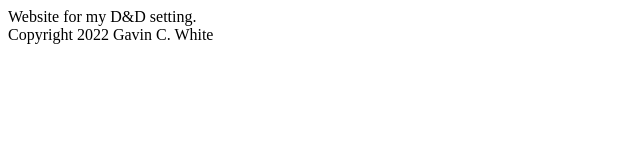
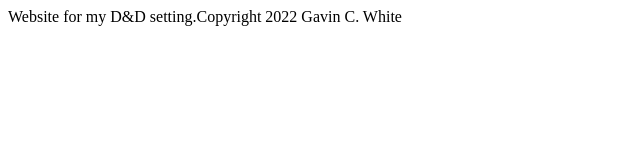
Before and after one commit to thesettingmyr/thesettingmyr.github.io, a plain HTML site: page index.html in a window 1280 px wide. Shown: the whole page, without its empty margins (0-640 px from the left). Drawn offline with Linux system fonts and the light colour scheme.

Commit message:
more work on header

```diff
--- a/index.html
+++ b/index.html
@@ -3,7 +3,8 @@
 
 <body>
     <header>
-        Website for my D&amp;D setting.
+        <div style="float:left">Website for my D&amp;D setting.</div>
+        <div style="float:right"></div>
     </header>
 
     <div class="main">
```
